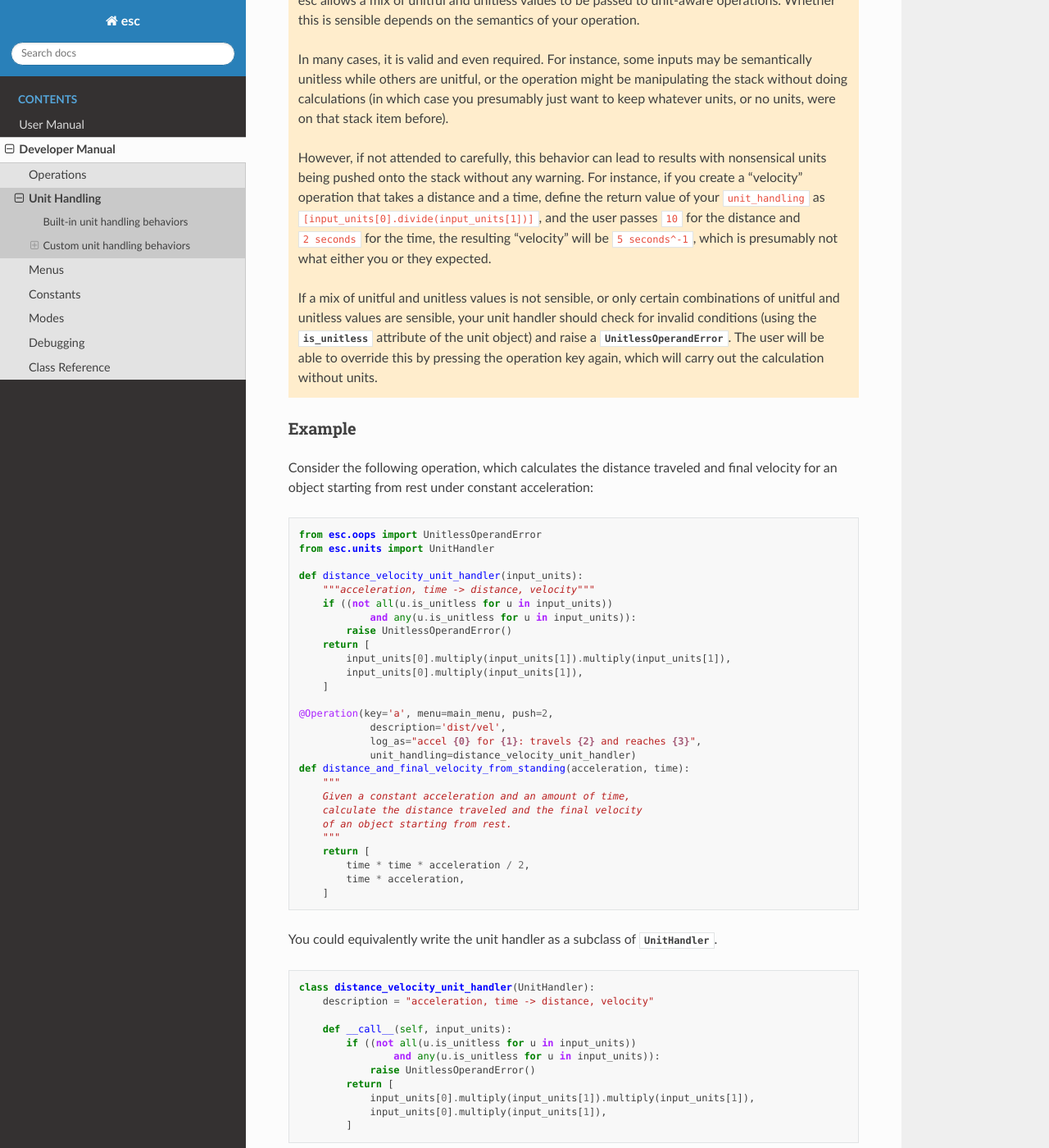
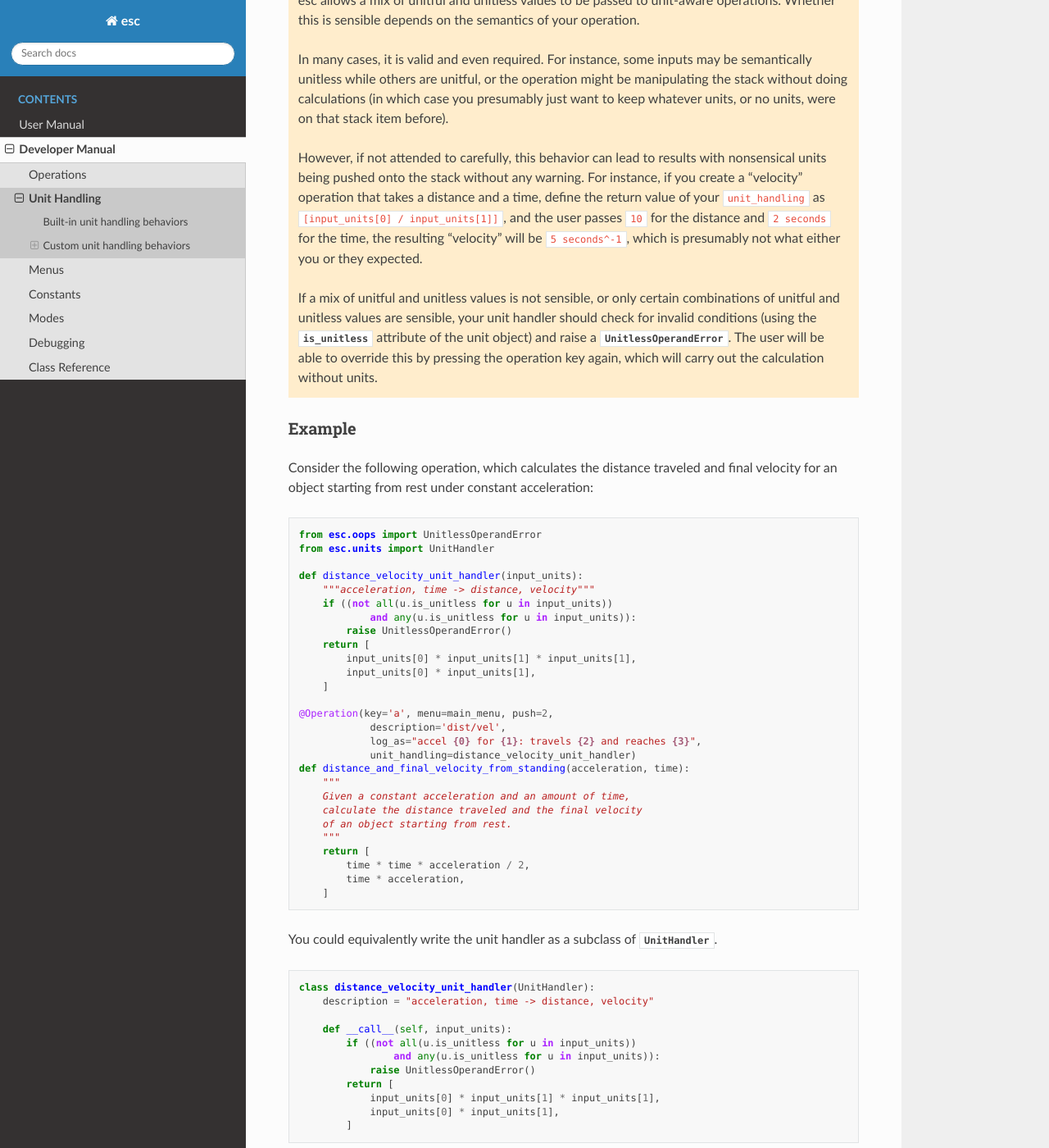
Before and after one commit to sobjornstad/esc, a Sphinx documentation site: the page built from docs/hacking-esc/unit-handling.rst, in a window 1280 px wide and 1400 px high, scrolled down 2368 px. Shown: the whole window at 82% size. Built offline with Sphinx 7.4.7 and the Read the Docs theme 3.1.0, drawn with Linux system fonts in a browser that asks for light colours; the version number could not be read and is left out.

Commit message:
Change UnitExpression to use operator overrides

```diff
--- a/docs/hacking-esc/unit-handling.rst
+++ b/docs/hacking-esc/unit-handling.rst
@@ -101,7 +101,7 @@ so it is a good idea to include a check of this behavior in your
     without any warning.
     For instance, if you create a “velocity” operation that takes a distance and a time,
     define the return value of your ``unit_handling`` as
-    ``[input_units[0].divide(input_units[1])]``,
+    ``[input_units[0] / input_units[1]]``,
     and the user passes ``10`` for the distance and ``2 seconds`` for the time,
     the resulting “velocity” will be ``5 seconds^-1``,
     which is presumably not what either you or they expected.
@@ -133,8 +133,8 @@ for an object starting from rest under constant acceleration:
                 and any(u.is_unitless for u in input_units)):
             raise UnitlessOperandError()
         return [
-            input_units[0].multiply(input_units[1]).multiply(input_units[1]),
-            input_units[0].multiply(input_units[1]),
+            input_units[0] * input_units[1] * input_units[1],
+            input_units[0] * input_units[1],
         ]
 
     @Operation(key='a', menu=main_menu, push=2,
@@ -166,6 +166,6 @@ You could equivalently write the unit handler as a subclass of
                     and any(u.is_unitless for u in input_units)):
                 raise UnitlessOperandError()
             return [
-                input_units[0].multiply(input_units[1]).multiply(input_units[1]),
-                input_units[0].multiply(input_units[1]),
+                input_units[0] * input_units[1] * input_units[1],
+                input_units[0] * input_units[1],
             ]
```
Also changed, not shown: 3 other files.
